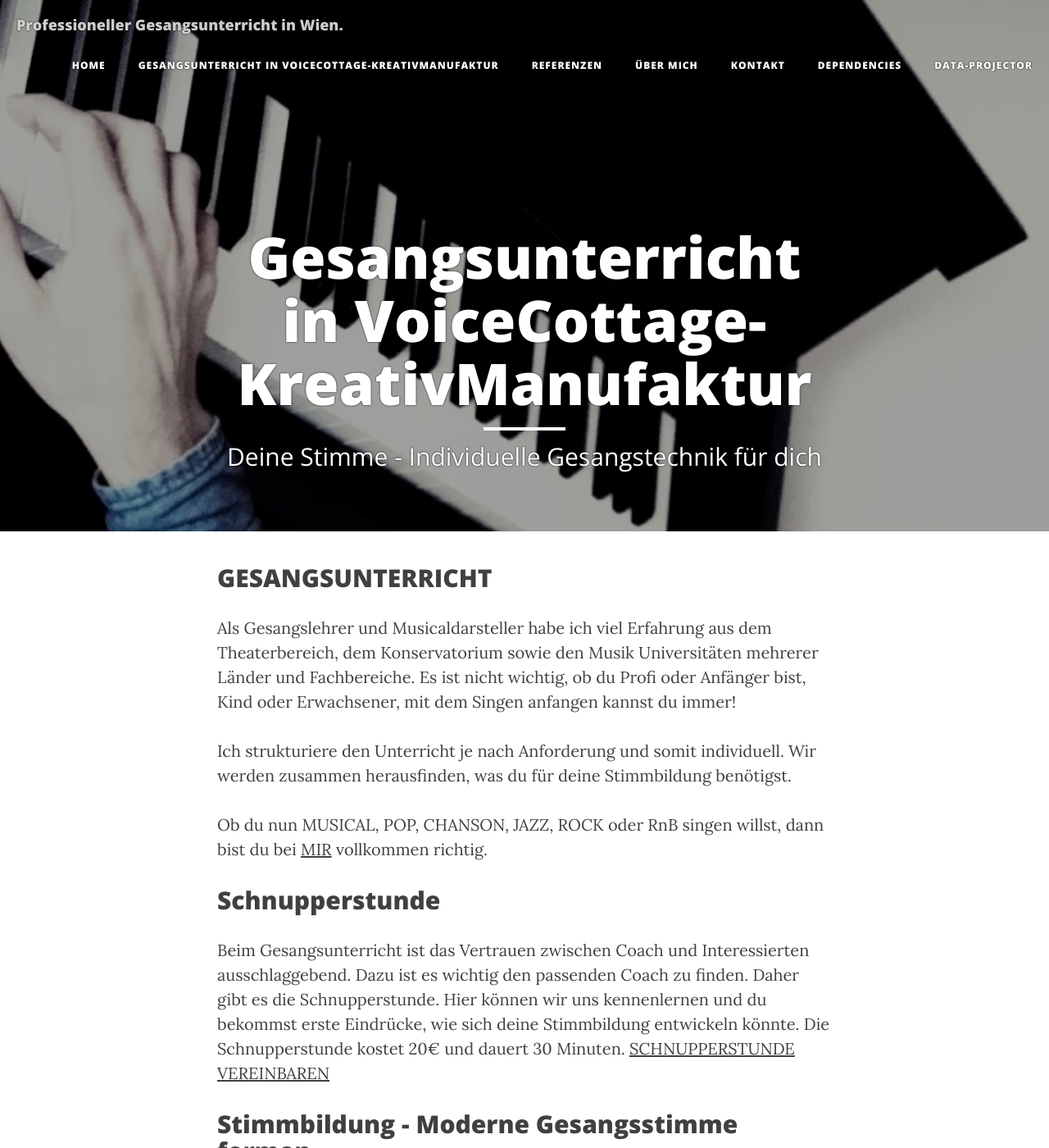
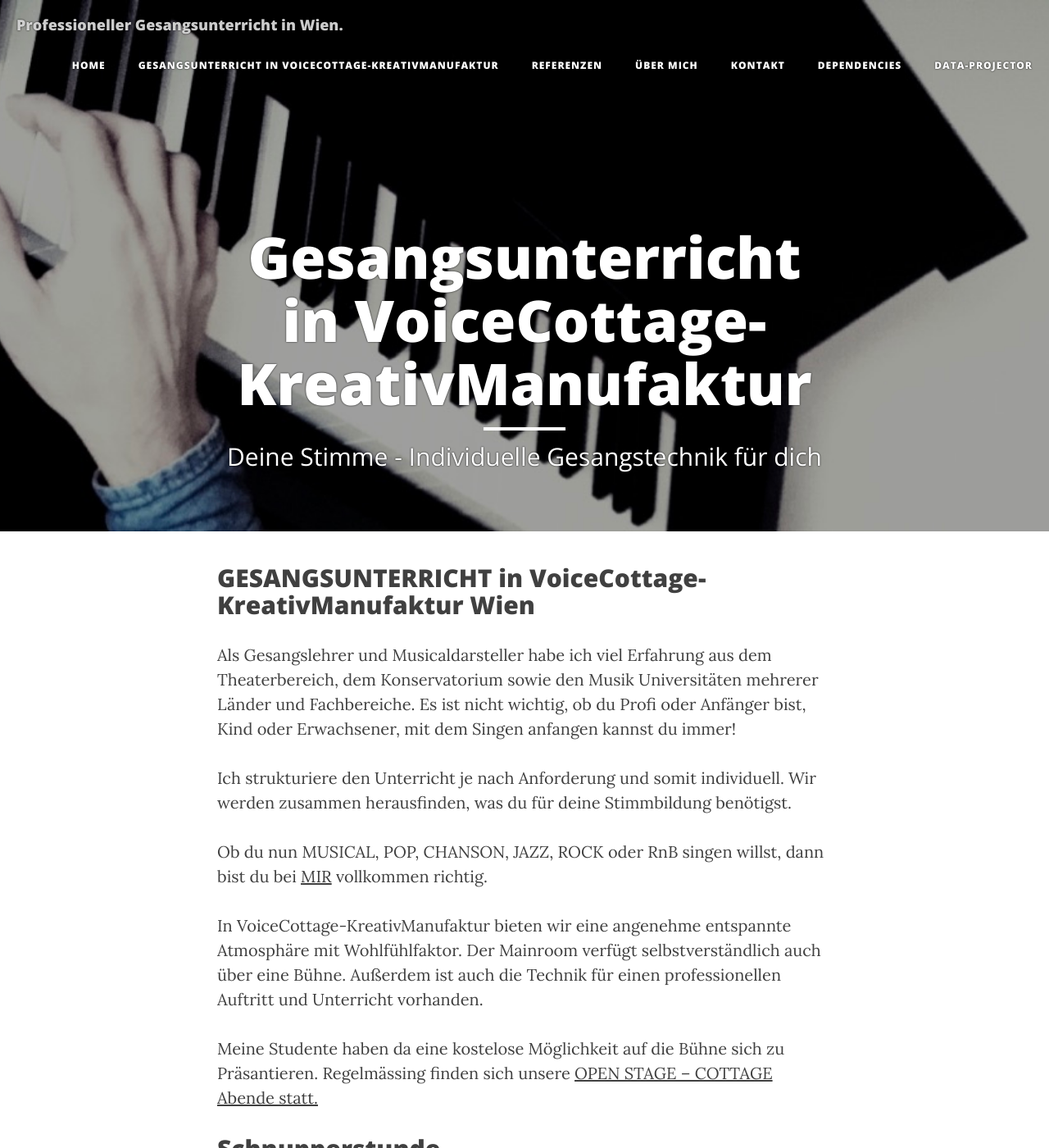
Before and after one commit to janhyza/gesangscoaching.at, a Jekyll site: the page built from projects/Gesangsunterricht - VoiceCottage-KreativManufaktur.md, in a window 1280 px wide and 1400 px high. Shown: the whole window at 82% size. Built offline with Jekyll 4.4.1, drawn with Linux system fonts in a browser that asks for light colours; nearby versions of some CDN libraries.

Commit message:
Update Gesangsunterricht - VoiceCottage-KreativManufaktur.md

```diff
--- a/projects/Gesangsunterricht - VoiceCottage-KreativManufaktur.md
+++ b/projects/Gesangsunterricht - VoiceCottage-KreativManufaktur.md
@@ -5,12 +5,16 @@ description: "Deine Stimme - Individuelle Gesangstechnik für dich"
 header-img: "img/ruka.jpg"
 ---
 
-## GESANGSUNTERRICHT
+## GESANGSUNTERRICHT in VoiceCottage-KreativManufaktur Wien
 Als Gesangslehrer und Musicaldarsteller habe ich viel Erfahrung aus dem Theaterbereich, dem Konservatorium sowie den Musik Universitäten mehrerer Länder und Fachbereiche. Es ist nicht wichtig, ob du Profi oder Anfänger bist, Kind oder Erwachsener, mit dem Singen anfangen kannst du immer! <br>
 
 Ich strukturiere den Unterricht je nach Anforderung und somit individuell. Wir werden zusammen herausfinden, was du für deine Stimmbildung benötigst.<br>
 
 Ob du nun MUSICAL, POP, CHANSON, JAZZ, ROCK oder RnB singen willst, dann bist du bei [MIR](http://gesangscoaching.at/contact/) vollkommen richtig.
+
+In VoiceCottage-KreativManufaktur bieten wir eine angenehme entspannte Atmosphäre mit Wohlfühlfaktor. Der Mainroom verfügt selbstverständlich auch über eine Bühne. Außerdem ist auch die Technik für einen professionellen Auftritt und Unterricht vorhanden.
+
+Meine Studente haben da eine kostelose Möglichkeit auf die Bühne sich zu Präsantieren. Regelmässing finden sich unsere [OPEN STAGE – COTTAGE Abende statt. ](http://voicecottage.at/events/)
 
 ## Schnupperstunde
 Beim Gesangsunterricht ist das Vertrauen zwischen Coach und Interessierten ausschlaggebend. Dazu ist es wichtig den passenden Coach zu finden. Daher gibt es die Schnupperstunde. Hier können wir uns kennenlernen und du bekommst erste Eindrücke, wie sich deine Stimmbildung entwickeln könnte. Die Schnupperstunde kostet 20€ und dauert 30 Minuten.  [SCHNUPPERSTUNDE VEREINBAREN ](http://gesangscoaching.at/contact/)
```
